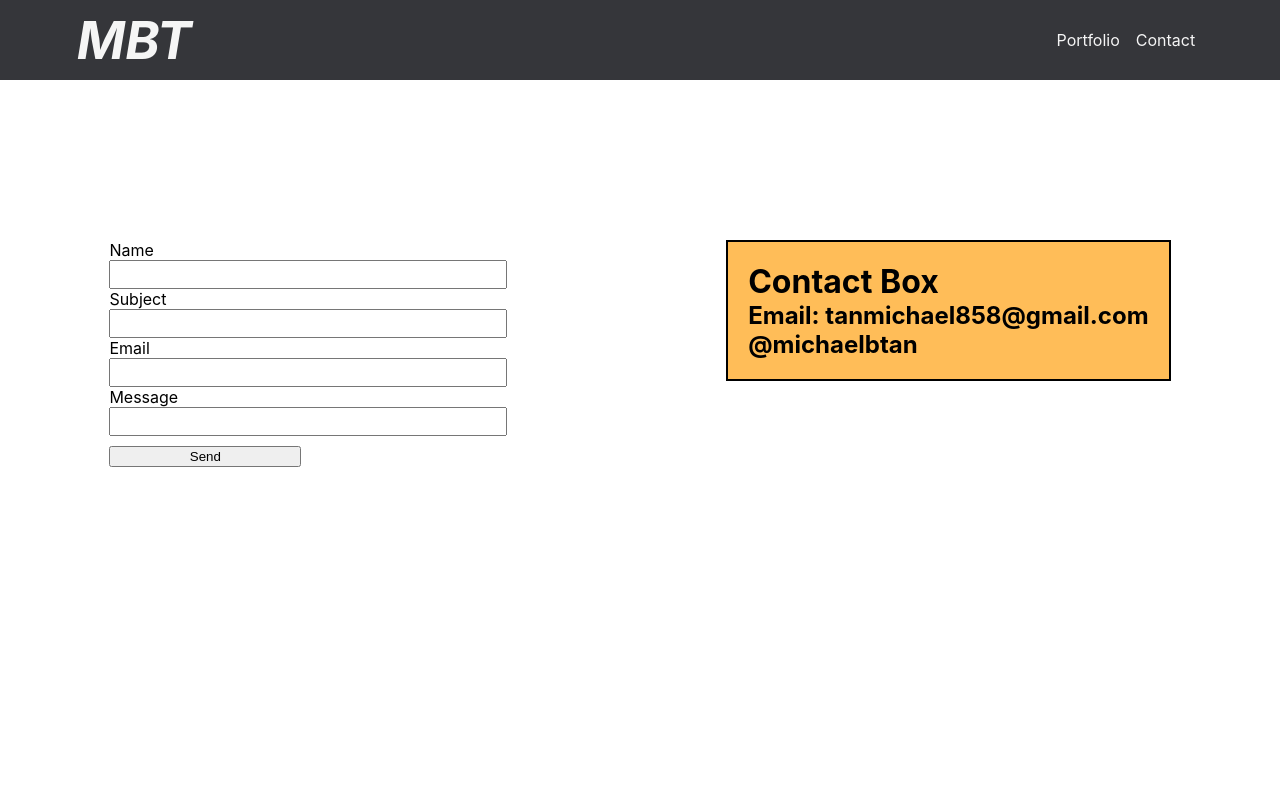
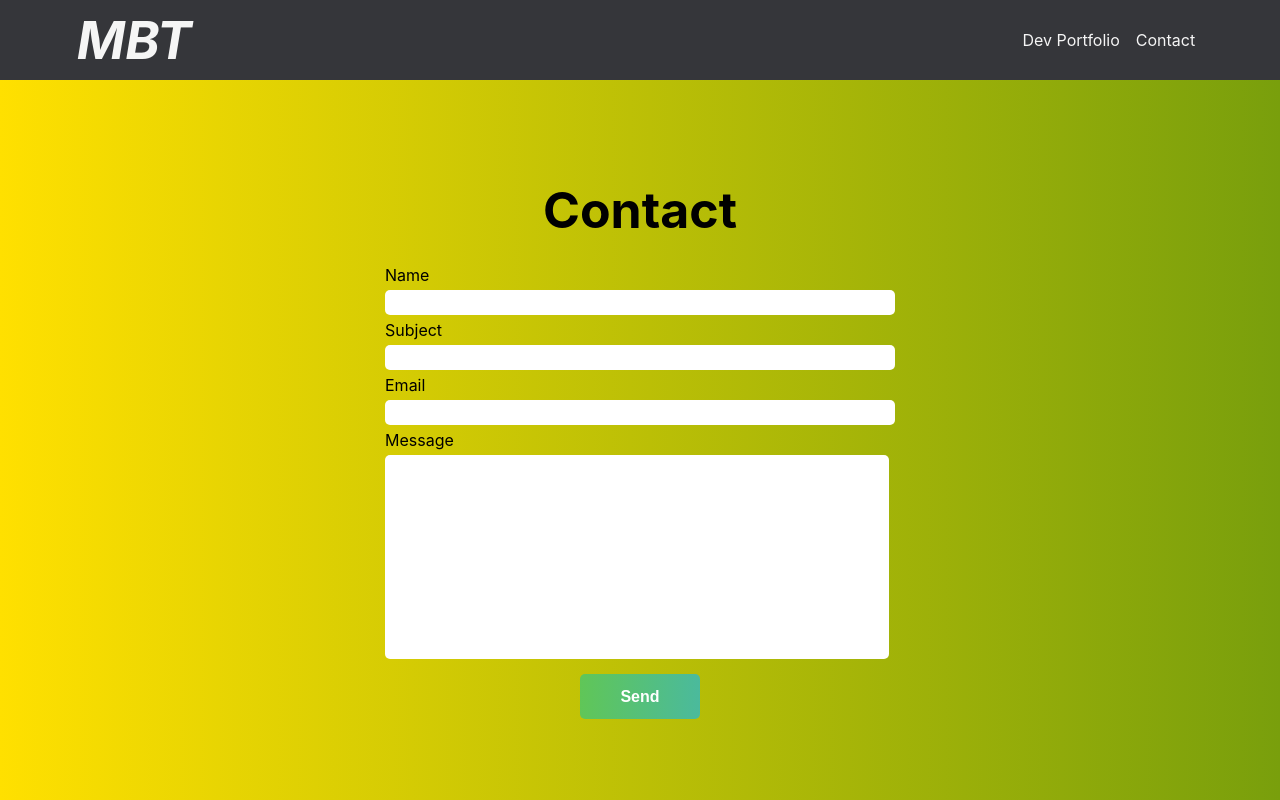
Before and after one commit to mikebtan/michaelbtan.com, a React (Create React App) app in the folder michaelbtan.com/: page /contact in a window 1280 px wide. Shown: the top 800 px of the page. Built offline with nearby package versions, Linux system fonts and the light colour scheme.

Commit message:
contact ui changes

```diff
--- a/michaelbtan.com/public/index.html
+++ b/michaelbtan.com/public/index.html
@@ -2,11 +2,11 @@
 <html lang="en">
   <head>
     <meta charset="utf-8" />
-    <link rel="icon" href="%PUBLIC_URL%/favicon.ico" />
+    <link rel="icon" href="https://i.imgur.com/9vRhl3z.png" />
     <meta name="viewport" content="width=device-width, initial-scale=1" />
     <meta name="theme-color" content="#000000" />
     <meta
-      name="description"
+      name="Michael B. Tan"
       content="Web site created using create-react-app"
     />
     <link rel="apple-touch-icon" href="%PUBLIC_URL%/logo192.png" />
@@ -24,7 +24,7 @@
       work correctly both with client-side routing and a non-root public URL.
       Learn how to configure a non-root public URL by running `npm run build`.
     -->
-    <title>React App</title>
+    <title>Michael B. Tan | Software Developer</title>
   </head>
   <body>
     <noscript>You need to enable JavaScript to run this app.</noscript>
--- a/michaelbtan.com/src/App.js
+++ b/michaelbtan.com/src/App.js
@@ -9,7 +9,7 @@ function App() {
     <div className="App">
       <Routes>
         <Route path="/" element={<Home />} />
-        <Route path="/portfolio" element={<Portfolio />} />
+        <Route path="/devportfolio" element={<Portfolio />} />
         <Route path="/contact" element={<Contact />} />
       </Routes>
     </div>
--- a/michaelbtan.com/src/components/Header/Header.css
+++ b/michaelbtan.com/src/components/Header/Header.css
@@ -4,6 +4,9 @@
   justify-content: center;
   align-items: center;
   background-image: linear-gradient(to right, #b92b27 , #1565C0);
+  background-repeat: no-repeat;
+  background-position: center;
+  background-size: cover;
   height: 90vh;
 }
 
@@ -11,7 +14,6 @@
   display: flex;
   justify-content: center;
   align-items: center;
-
 }
 
 .header_title {
@@ -23,6 +25,11 @@
   border-right: 1px solid #f5f5f5;
   font-size: 30px;
   padding-right: 1vw;
+}
+
+.header_list  {
+  margin-top: 15px;
+  font-weight: 600;
 }
 
 .lastName_container {
@@ -39,6 +46,22 @@
 }
 
 .about_list {
-  font-size: 20px;
-  /* margin-left: 5px; */
+  font-size: 1em;
 }
+
+.social_logos {
+  height: 35px;
+  width: 35px;
+  margin: 10px;
+}
+
+@media (max-width: 800px) {
+
+  .lastName_title {
+    font-size: 1.5em;
+  }
+
+  .firstName_title {
+    font-size: 1.5em;
+  }
+}
--- a/michaelbtan.com/src/components/Header/Header.js
+++ b/michaelbtan.com/src/components/Header/Header.js
@@ -14,18 +14,18 @@ export default function Header() {
       </div>
       <div className="about_list">
         <ul>
-        <li>Web3 Advocate</li>
-        <li>Full Stack Engineer</li>
-        <li>Former Pseudo Chef</li>
-            <li>Art - Trading Cards - Sneaker Collector</li>
+        <li className="header_list">Web3 Advocate</li>
+        <li className="header_list">Full Stack Engineer</li>
+        <li className="header_list">Former Pseudo Chef</li>
+        <li className="header_list">Art - Trading Cards - Sneaker Collector</li>
       </ul>
         </div>
       </div>
       <div className="social_bar">
-        <a href="/"><img src="" alt="Instagram Logo"></img></a>
-        <a href="/"><img src="" alt="Tiktok Logo"></img></a>
-        <a href="/"><img src="" alt="Github Logo"></img></a>
-        <a href="/"><img src="" alt="Linkedin Logo"></img></a>
+        <a href="https://www.instagram.com/michaelbtan/"><img className="social_logos" src="https://i.imgur.com/dwlurpT.png" alt="Instagram Logo"></img></a>
+        <a href="https://www.tiktok.com/@michaelbtan"><img className="social_logos" src="https://i.imgur.com/wgfpQUl.png" alt="Tiktok Logo"></img></a>
+        <a href="https://github.com/michaelbtan"><img className="social_logos" src="https://i.imgur.com/fnifTNN.png" alt="Github Logo"></img></a>
+        <a href="https://www.linkedin.com/in/michaelbtan/"><img className="social_logos" src="https://i.imgur.com/pdBRIGi.png" alt="Linkedin Logo"></img></a>
       </div>
     </div>
   )
--- a/michaelbtan.com/src/components/Nav/Nav.js
+++ b/michaelbtan.com/src/components/Nav/Nav.js
@@ -9,7 +9,7 @@ export default function Nav() {
         <Link to='/' className="logo"><i>MBT</i></Link>
       </div>
       <div className='right_nav'>
-        <Link className="right_nav_content" to="/portfolio">Portfolio</Link>
+        <Link className="right_nav_content" to="/devportfolio">Dev Portfolio</Link>
         <Link className="right_nav_content" to="/contact">Contact</Link>
       </div>
     </div>
--- a/michaelbtan.com/src/screens/Contact/Contact.css
+++ b/michaelbtan.com/src/screens/Contact/Contact.css
@@ -1,31 +1,56 @@
 .contact_container {
   display: flex;
-  justify-content: space-around;
-  align-items: flex-start;
-  height: 55vh;
-  margin-top: 20vh;
+  flex-direction: column;
+  align-items: center;
+  background-image: linear-gradient(to right, #FFE000 , #799F0C);
+  height: 100vh;
+  padding-top: 100px;
+}
+
+.contact_header {
+  font-size: 50px;
 }
 
 .contact_form {
   display: flex;
   flex-direction: column;
+  margin-top: 20px;
 }
 
 .form_inputs  {
-  width: 30vw;
+  width: 500px;
   padding: 5px;
+  border-radius: 5px;
+  border: 0;
+}
+
+.form_labels  {
+  padding-bottom: 5px;
+  padding-top: 5px;
 }
 
 .submit_form_button  {
-  margin-top: 10px;
-  width: 15vw;
+  margin: 4px auto;
+  margin-top: 15px;
+  height: 45px;
+  border: 0;
+  width: auto;
+  padding-left: 40px;
+  padding-right: 40px;
+  border-radius: 5px;
+  cursor: pointer;
+  font-size: 16px;
+  font-weight: bold;
+  color: white;
+  background: -webkit-linear-gradient(left, #60c657, #35aee2);
+  background-size: 200% 200%;
+  animation: gradient-animation 4s ease infinite;
 }
 
-.contact_box  {
-  display: flex;
-  align-items: flex-start;
-  flex-direction: column;
-  border: 2px solid black;
-  padding: 20px;
-  background-color: #FFBD58;
+.form_inputs_message  {
+  width: 500px;
+  height: 200px;
+  resize: none;
+  border-radius: 5px;
+  border: 0;
 }
--- a/michaelbtan.com/src/screens/Contact/Contact.js
+++ b/michaelbtan.com/src/screens/Contact/Contact.js
@@ -6,23 +6,21 @@ export default function Contact() {
   return (
     <Layout>
       <div className="contact_container">
+        <div className="contact_box">
+          <h1 className="contact_header">Contact</h1>
+        </div>
         <form action="https://formsubmit.co/tanmichael858@gmail.com" method="POST" className="contact_form">
-          <label for="form_name">Name</label>
+          <label className="form_labels" for="form_name">Name</label>
           <input className="form_inputs" type="text" id="form_name" name="name" required/>
-          <label>Subject</label>
+          <label className="form_labels">Subject</label>
           <input className="form_inputs" type="text" name="_subject" required/>
-          <label>Email</label>
+          <label className="form_labels">Email</label>
           <input className="form_inputs" type="email" name="email" required />
-          <label>Message</label>
-          <input className="form_inputs" type="text-area" name="message" required />
+          <label className="form_labels">Message</label>
+          <textarea className="form_inputs_message" type="textarea" height="500px" name="message" required />
           <button className="submit_form_button" type="submit">Send</button>
         </form>
-        <div className="contact_box">
-          <h1>Contact Box</h1>
-          <h2>Email: tanmichael858@gmail.com</h2>
-          <h2>@michaelbtan</h2>
         </div>
-      </div>
     </Layout>
   )
 }
--- a/michaelbtan.com/src/screens/Home/Home.js
+++ b/michaelbtan.com/src/screens/Home/Home.js
@@ -9,7 +9,6 @@ export default function Home() {
     <Layout>
       <div>
         <Header />
-        <About />
       </div>
     </Layout>
   )
--- a/michaelbtan.com/src/screens/Portfolio/Portfolio.js
+++ b/michaelbtan.com/src/screens/Portfolio/Portfolio.js
@@ -1,13 +1,43 @@
-import React from 'react'
-import Layout from '../../components/Layout/Layout'
+import React, { useState } from 'react';
+import Layout from '../../components/Layout/Layout';
+import './Portolio.css';
 
 
 export default function Portfolio() {
+
+  const projects = [
+    {
+      img: "",
+      title: "",
+      description: "",
+      stack: "",
+    },
+    {
+      img: "",
+      title: "",
+      description: "",
+      stack: "",
+    },
+    {
+      img: "",
+      title: "",
+      description: "",
+      stack: "",
+    },
+  ]
+
+
   return (
     <Layout>
-    <div>
-
-    </div>
+      <div className="portfolio_container">
+        <div className="project_image">
+        </div>
+        <div className="project_details">
+          <h1 className="project_title">title</h1>
+          <h3 className="project_description">descrip</h3>
+          <h3 className="project_stack">stack</h3>
+        </div>
+      </div>
     </Layout>
   )
 }
```
Also changed, not shown: michaelbtan.com/src/screens/Portfolio/PortolioCard.js (added, +9 -0 lines), michaelbtan.com/src/screens/Portfolio/Portolio.css (added), 1 other file (tests, documents, lock files or other folders).
